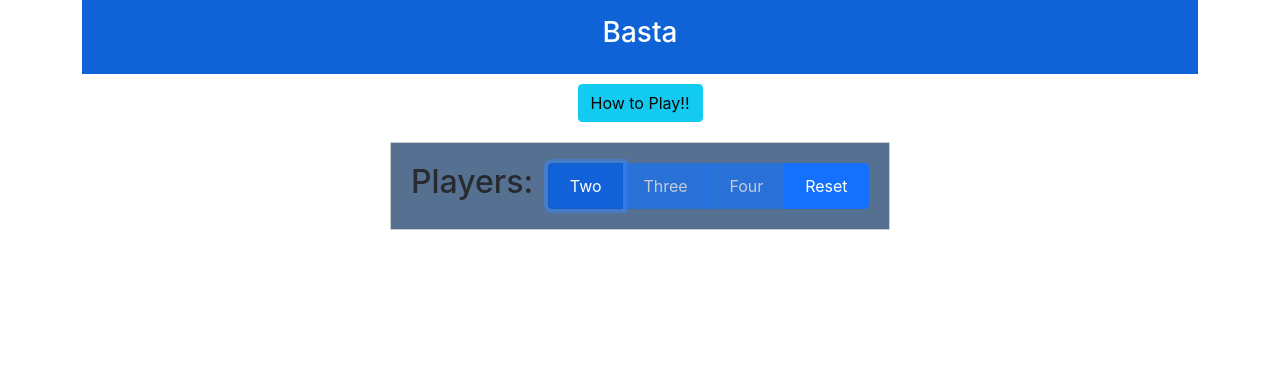
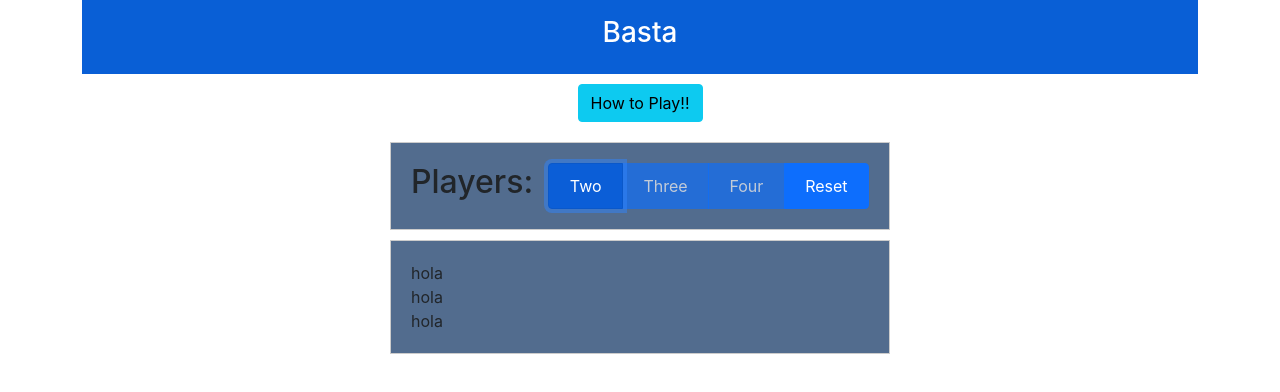
Before and after one commit to leonsuaren/basta, a React (Create React App) app: page / in a window 1280 px wide. Both pictures are taken after a click on the button "Two". Shown: the top 392 px of the page. Built offline with nearby package versions, Linux system fonts and the light colour scheme.

Commit message:
created players names component

```diff
--- a/src/App.css
+++ b/src/App.css
@@ -1,6 +1,17 @@
 .numPlayersWrapper {
   display: grid;
   grid-template-columns: 30% 70%;
+  border: 1px solid #CCCCCC;
+  background-color: #526c8e;
+  width: 500px;
+  margin: 10px auto;
+  padding: 20px;
+  opacity: 0;
+}
+
+.playersNamesWrapper {
+  display: flex;
+  flex-direction: column;
   border: 1px solid #CCCCCC;
   background-color: #526c8e;
   width: 500px;
--- a/src/components/number-players/NumberPlayers.jsx
+++ b/src/components/number-players/NumberPlayers.jsx
@@ -7,8 +7,7 @@ import { basicAnimationComponent } from '../../helpers/anime';
 
 export const NumberPlayers = () => {
   const bastaContext = React.useContext(BastaContext);
-  const numPlayersContext = bastaContext.numPlayers;
-  // const [numPlayers, setNumPlayers] = React.useState(0);
+  const numPlayers = bastaContext.numPlayers;
 
   useEffect(() => {
     basicAnimationComponent('.numPlayersWrapper');
@@ -16,27 +15,31 @@ export const NumberPlayers = () => {
 
   const handleOnPickTwoPlayers = () => {
     bastaContext.setNumPlayers(2);
+    bastaContext.setNumPlayersPicked(true);
   };
 
   const handleOnPickThreePlayers = () => {
     bastaContext.setNumPlayers(3);
+    bastaContext.setNumPlayersPicked(true);
   }
 
   const handleOnPickFourPlayers = () => {
     bastaContext.setNumPlayers(4);
+    bastaContext.setNumPlayersPicked(true);
   }
 
   const handleOnResetNumPlayers = () => {
     bastaContext.setNumPlayers(0);
+    bastaContext.setNumPlayersPicked(false);
   };
 
   return (
     <div className='numPlayersWrapper' data-test='number-players-component'>
       <h2>Players: </h2>
       <div className="btn-group" role="group">
-        <button data-test="button-two" type="button" className="btn btn-primary" disabled={numPlayersContext === 2 || numPlayersContext === 0 ? false : true} onClick={handleOnPickTwoPlayers}>Two</button>
-        <button data-test="button-three" type="button" className="btn btn-primary" disabled={numPlayersContext === 3 || numPlayersContext === 0 ? false : true} onClick={handleOnPickThreePlayers}>Three</button>
-        <button type="button" className="btn btn-primary" disabled={numPlayersContext === 4 || numPlayersContext === 0 ? false : true} onClick={handleOnPickFourPlayers}>Four</button>
+        <button data-test="button-two" type="button" className="btn btn-primary" disabled={numPlayers === 2 || numPlayers === 0 ? false : true} onClick={handleOnPickTwoPlayers}>Two</button>
+        <button data-test="button-three" type="button" className="btn btn-primary" disabled={numPlayers === 3 || numPlayers === 0 ? false : true} onClick={handleOnPickThreePlayers}>Three</button>
+        <button type="button" className="btn btn-primary" disabled={numPlayers === 4 || numPlayers === 0 ? false : true} onClick={handleOnPickFourPlayers}>Four</button>
         <button type="button" className="btn btn-primary" onClick={handleOnResetNumPlayers} data-test="reset-button-component">Reset</button>
       </div>
     </div>
--- /dev/null
+++ b/src/components/players-names/PlayersNames.jsx
@@ -0,0 +1,23 @@
+import React, { useEffect } from 'react';
+import { basicAnimationComponent } from '../../helpers/anime';
+
+export const PlayersNames = () => {
+
+  useEffect(() => {
+    basicAnimationComponent('.playersNamesWrapper');
+  }, []);
+
+  const NameInput = () => {
+    return(
+      <div>
+        <div>hola</div>
+      </div>
+    )
+  };
+
+  return (
+    <div className='playersNamesWrapper'>
+      {Array(3).fill(<NameInput/>)}
+    </div>
+  )
+};
--- /dev/null
+++ b/src/components/players-names/index.jsx
@@ -0,0 +1 @@
+export { PlayersNames } from './PlayersNames';
--- a/src/context/bastaContext.jsx
+++ b/src/context/bastaContext.jsx
@@ -3,10 +3,11 @@ import React, { createContext, useState } from 'react';
 export const BastaContext = createContext();
 
 export const BastaContextProvider = ({ children }) => {
+    const [numPlayersPicked, setNumPlayersPicked] = React.useState(false);
     const [numPlayers, setNumPlayers] = React.useState(0);
 
   return(
-    <BastaContext.Provider value={{ numPlayers, setNumPlayers }}>
+    <BastaContext.Provider value={{ numPlayers, numPlayersPicked, setNumPlayers, setNumPlayersPicked }}>
       { children }
     </BastaContext.Provider>
   )
--- a/src/helpers/anime.jsx
+++ b/src/helpers/anime.jsx
@@ -4,6 +4,6 @@ export const basicAnimationComponent = (element) => {
   anime({
     targets: `${element}`,
     opacity: 1,
-    duration: 20000
+    duration: 10000
   });
 };
--- a/src/views/basta-options/BastaOptions.jsx
+++ b/src/views/basta-options/BastaOptions.jsx
@@ -1,12 +1,19 @@
 import React from 'react';
+import { BastaContext } from '../../context/bastaContext';
+
 import { NumberPlayers } from '../../components/number-players';
 import { HowToPlay } from '../../components/how-to-play';
+import { PlayersNames } from '../../components/players-names';
 
 export const BastaOptions = () => {
+  const bastaContext = React.useContext(BastaContext);
+  const numPlayersPicked = bastaContext.numPlayersPicked;
+
   return (
     <div>
       <HowToPlay />
       <NumberPlayers />
+      { numPlayersPicked ? <PlayersNames /> : '' }
     </div>
   )
 };
```
Also changed, not shown: 1 other file (tests, documents, lock files or other folders).
